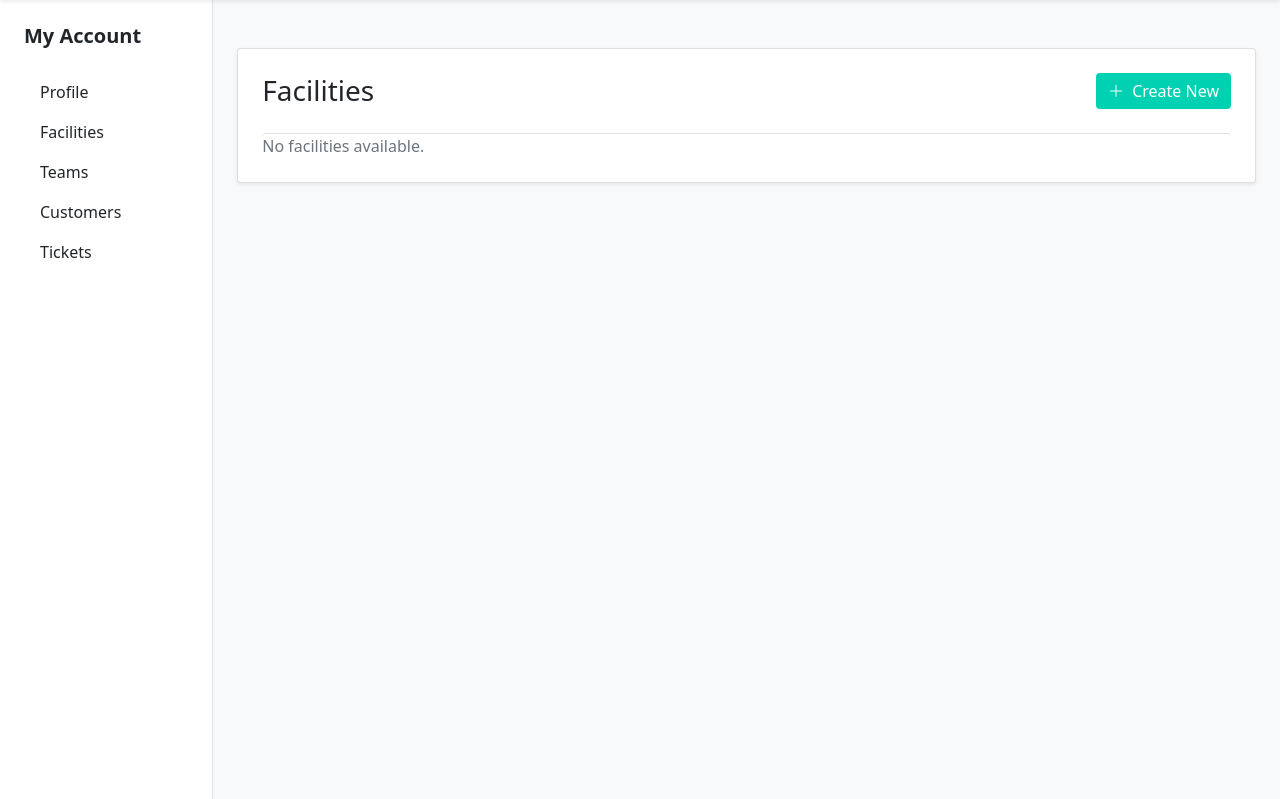
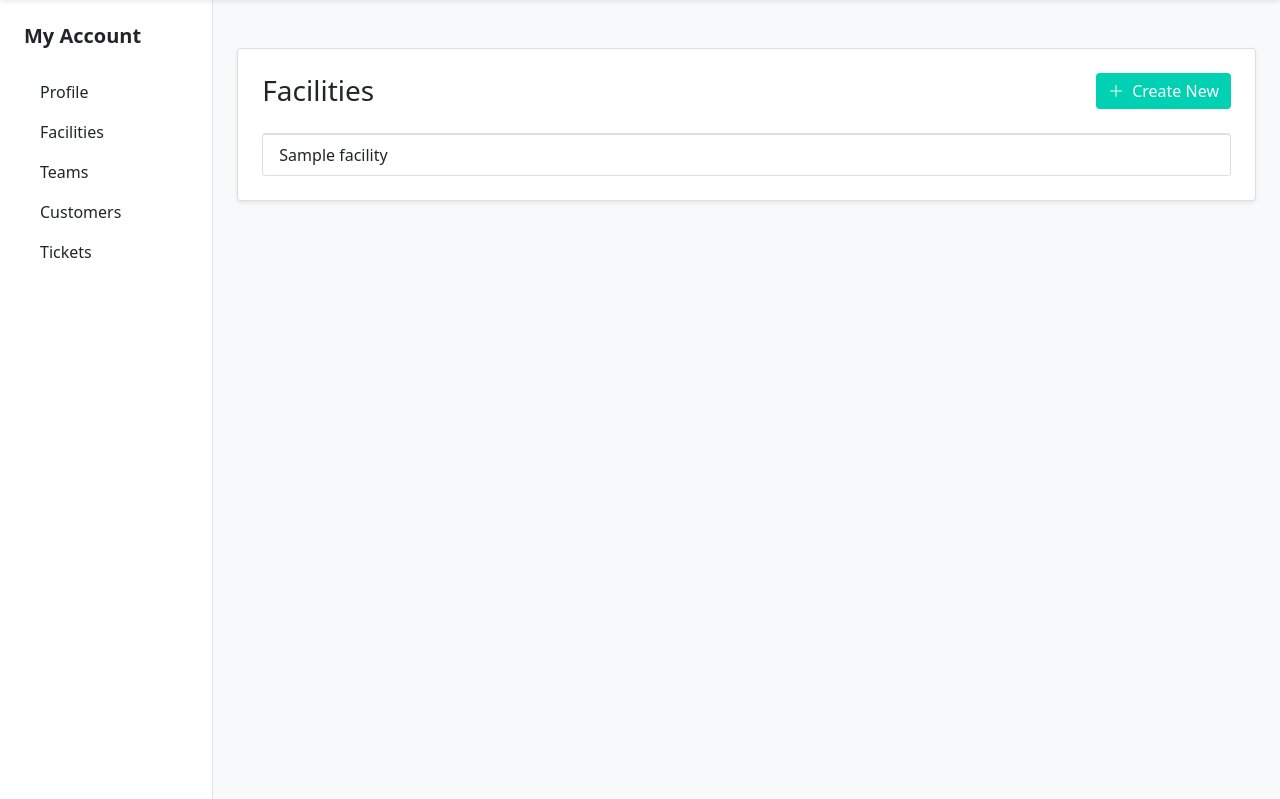
Before and after one commit to DiyanIvanov/facilityForge, a Django app: page /facilities/ in a window 1280 px wide. Shown: the part 76-875 px from the top of the page. Run offline with Django 5.2, Linux system fonts and the light colour scheme; a user stored in the database is signed in; tables that the repository leaves empty hold one stand-in row (values such as "Sample post"); some libraries are stand-ins or nearby versions.

Commit message:
chore: update facility template

```diff
--- a/templates/facilities/facilities.html
+++ b/templates/facilities/facilities.html
@@ -4,14 +4,14 @@
 
     <div class="d-flex justify-content-between align-items-center mb-4">
         <h3 class="mb-0">Facilities</h3>
-        <a href="#" class="btn btn-primary" style="background-color: #00D1B2; border: none;">
+        <a href="{% url 'create-facility' %}" class="btn btn-primary" style="background-color: #00D1B2; border: none;">
             <i class="bi bi-plus-lg me-1"></i> Create New
         </a>
     </div>
 
-    <!-- Example facilities list (replace with real loop) -->
+
     <div class="list-group">
-        {% for facility in user.facilities %}
+        {% for facility in facilities %}
             <a href="#" class="list-group-item list-group-item-action">
                 {{ facility.name }}
             </a>
```
